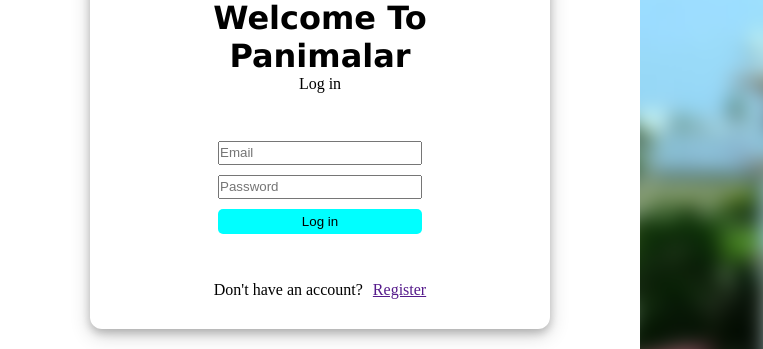
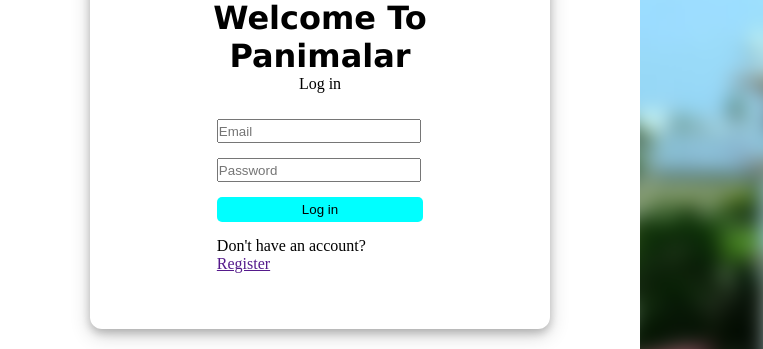
Before and after one commit to BHARATHI-GIT-HUB/loginForm, a plain HTML site: page index.html in a window 1280 px wide. Shown: the part 251-600 px from the top of the page, 0-763 px from the left. Drawn offline with Linux system fonts and the light colour scheme.

Commit message:
form update

```diff
--- a/index.css
+++ b/index.css
@@ -56,10 +56,13 @@ form {
   text-align: center;
 }
 
-.form-inputFields {
+.form-inputFields,
+.form-body {
   display: flex;
   flex-direction: column;
-  gap: 10px;
+  justify-content: center;
+  align-self: center;
+  gap: 15px;
 }
 
 input {
@@ -71,11 +74,12 @@ button {
   background-color: aqua;
   border: none;
   border-radius: 5px;
-  padding: 5px 0px;
+  padding: 5px 85px;
 }
 
 .form-footer {
   display: flex;
+  flex-direction: row;
   justify-content: center;
   align-items: center;
   gap: 10px;
--- a/index.html
+++ b/index.html
@@ -15,15 +15,19 @@
           <h1>Welcome To Panimalar</h1>
           <p>Log in</p>
         </div>
+        <div class="form-body">
           <div class="form-inputFields">
             <input type="text" placeholder="Email" />
             <input type="text" placeholder="Password" />
+
             <button>Log in</button>
           </div>
-        <div class="form-footer">
+          <div>
             <p>Don't have an account?</p>
             <a href="">Register</a>
           </div>
+        </div>
+        <div class="form-footer"></div>
       </form>
     </div>
     <div class="logo">
```
Also changed, not shown: form.html (+5 -3 lines). Lines whose indentation alone changed are shown as unchanged.
